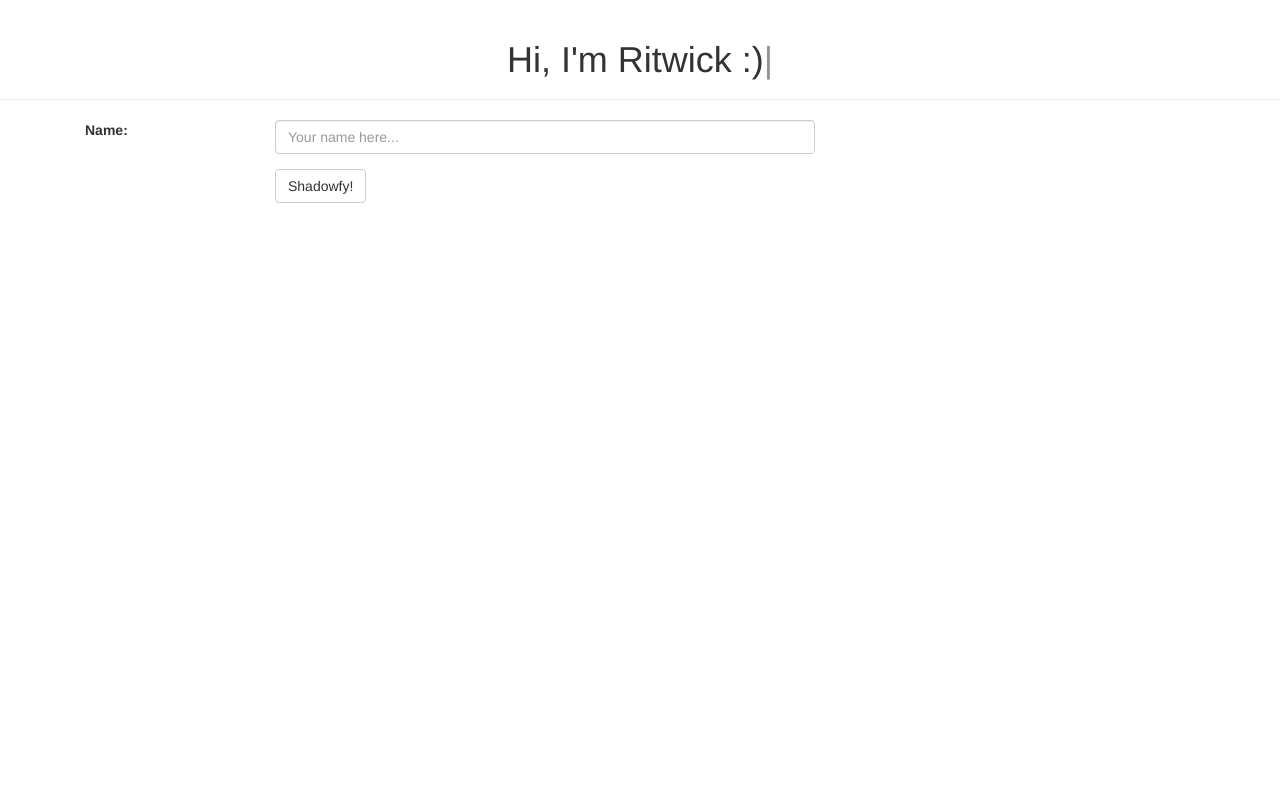
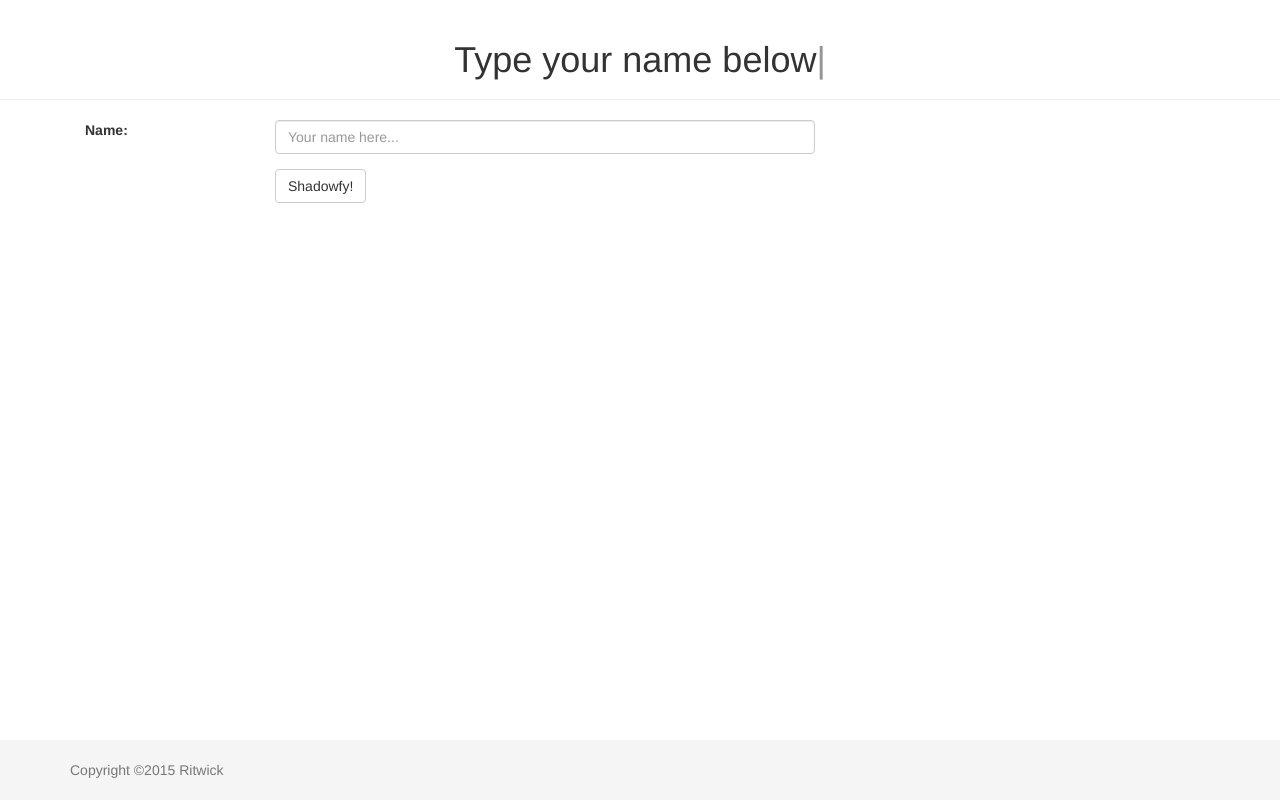
Before and after one commit to archetype2142/shadowfy, a plain HTML site: page index.html in a window 1280 px wide. Drawn offline with nearby package versions, Linux system fonts and the light colour scheme.

Commit message:
version 1.0.1

```diff
--- a/css/styles.css
+++ b/css/styles.css
@@ -20,7 +20,10 @@
 	100% { opacity:1; }
 }
 
-
+html {
+  position: relative;
+  min-height: 100%;
+}
 
 #elegantshadow {
   font-family: "Avant Garde", Avantgarde, "Century Gothic", CenturyGothic, "AppleGothic", sans-serif;
@@ -29,14 +32,31 @@
   text-align: center;
   text-transform: uppercase;
   text-rendering: optimizeLegibility;
-}
-#elegantshadow {
   color: #131313;
-
   letter-spacing: .15em;
   text-shadow: 1px -1px 0 #767676, -1px 2px 1px #737272, -2px 4px 1px #767474, -3px 6px 1px #787777, -4px 8px 1px #7b7a7a, -5px 10px 1px #7f7d7d, -6px 12px 1px #828181, -7px 14px 1px #868585, -8px 16px 1px #8b8a89, -9px 18px 1px #8f8e8d, -10px 20px 1px #949392, -11px 22px 1px #999897, -12px 24px 1px #9e9c9c, -13px 26px 1px #a3a1a1, -14px 28px 1px #a8a6a6, -15px 30px 1px #adabab, -16px 32px 1px #b2b1b0, -17px 34px 1px #b7b6b5, -18px 36px 1px #bcbbba, -19px 38px 1px #c1bfbf, -20px 40px 1px #c6c4c4, -21px 42px 1px #cbc9c8, -22px 44px 1px #cfcdcd, -23px 46px 1px #d4d2d1, -24px 48px 1px #d8d6d5, -25px 50px 1px #dbdad9, -26px 52px 1px #dfdddc, -27px 54px 1px #e2e0df, -28px 56px 1px #e4e3e2;
 }
 
-#txt{
-    display: inline;
+body {
+  /* Margin bottom by footer height */
+  margin-bottom: 60px;
 }
+
+#footer {
+  background-color:#414141;
+}
+
+#footer a {
+  color:#efefef;
+}
+
+#footer {
+  height: 60px;
+  background-color: #f5f5f5;
+  margin-top:50px;
+  padding-top:20px;
+  padding-bottom:20px;
+  position: absolute;
+  bottom: 0;
+  width: 100%;
+}
--- a/index.html
+++ b/index.html
@@ -36,6 +36,12 @@
 <div class="text-center">
   <h1 id='elegantshadow'></h1>
 </div>
+<div id="footer">
+  <div class="container">
+    <p class="text-muted">Copyright ©2015 Ritwick</p>
+  </div>
+</div>
+
 <script type="text/javascript" src="js/main.js"></script>
 <script type="text/javascript" src="js/typed.js"></script>
 </body>
--- a/js/main.js
+++ b/js/main.js
@@ -7,7 +7,7 @@ $("button").click(function(){
 
     $(function(){
       $(".element").typed({
-        strings: ["Welcome to Name-Shadower", "Hi, I'm Ritwick :)"],
+        strings: ["Welcome to Shadowfy", "Hi, I'm Ritwick :)", "Type your name below and press the shadowfy button"],
         typeSpeed: 10
       });
     });
```
Lines whose indentation alone changed are shown as unchanged.
